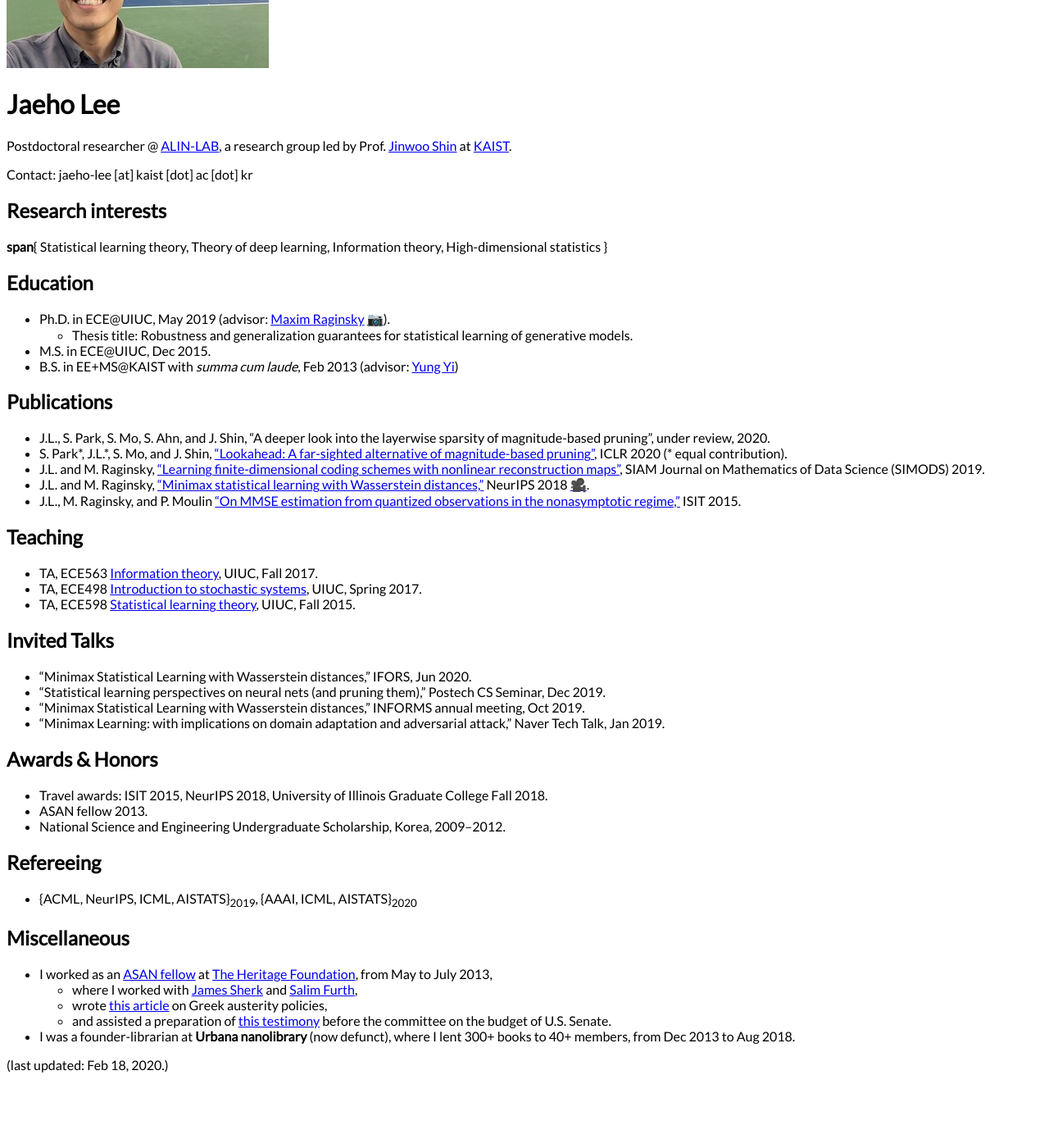
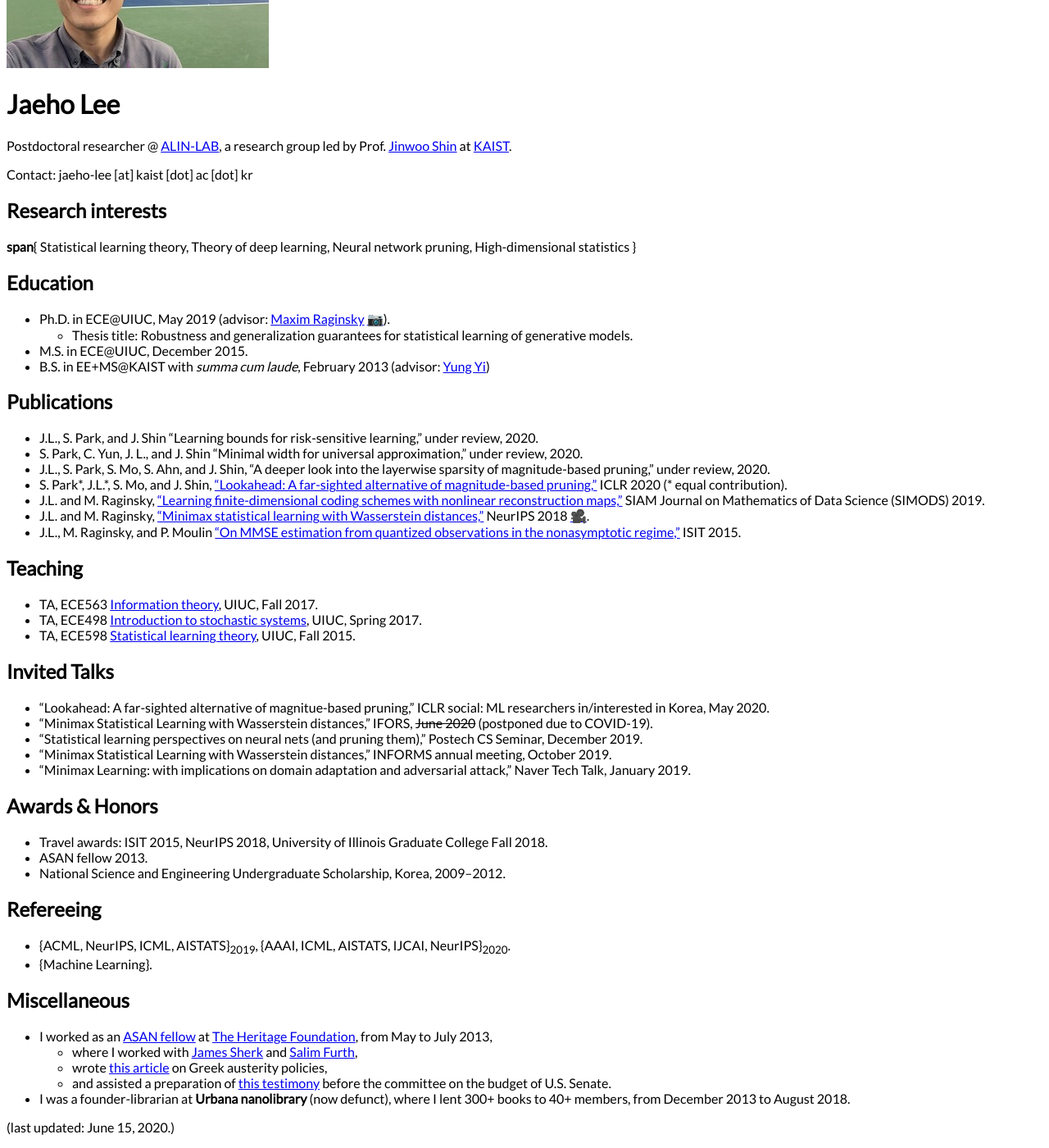
Before and after one commit to jaeho-lee/jaeho-lee.github.io, a Jekyll site: the page built from index.md, in a window 1280 px wide and 1400 px high, scrolled down 173 px. Shown: the whole window at 82% size. Built offline with Jekyll 4.4.1, drawn with Linux system fonts in a browser that asks for light colours; emoji names are drawn with the system emoji font; before the commit the page ends 1497 px from its top, so only the background shows below that.

Commit message:
homepage update

```diff
--- a/index.md
+++ b/index.md
@@ -11,18 +11,20 @@ Postdoctoral researcher @ [ALIN-LAB](http://alinlab.kaist.ac.kr), a research gro
 Contact: jaeho-lee [at] kaist [dot] ac [dot] kr
 
 ## Research interests
-**span**{ Statistical learning theory, Theory of deep learning, Information theory, High-dimensional statistics }
+**span**{ Statistical learning theory, Theory of deep learning, Neural network pruning, High-dimensional statistics }
 
 ## Education
 * Ph.D. in ECE@UIUC, May 2019 (advisor: [Maxim Raginsky](http://maxim.ece.illinois.edu) [:camera:](assets/max_and_i.jpg)).
 	* Thesis title: Robustness and generalization guarantees for statistical learning of generative models.
-* M.S. in ECE@UIUC, Dec 2015.
-* B.S. in EE+MS@KAIST with *summa cum laude*, Feb 2013 (advisor: [Yung Yi](http://lanada.kaist.ac.kr/~yi/))
+* M.S. in ECE@UIUC, December 2015.
+* B.S. in EE+MS@KAIST with *summa cum laude*, February 2013 (advisor: [Yung Yi](http://lanada.kaist.ac.kr/~yi/))
 
 ## Publications
-* J.L., S. Park, S. Mo, S. Ahn, and J. Shin, "A deeper look into the layerwise sparsity of magnitude-based pruning", under review, 2020.
-* S. Park\*, J.L.\*, S. Mo, and J. Shin, ["Lookahead: A far-sighted alternative of magnitude-based pruning"](https://openreview.net/forum?id=ryl3ygHYDB), ICLR 2020 (\* equal contribution).
-* J.L. and M. Raginsky, ["Learning finite-dimensional coding schemes with nonlinear reconstruction maps"](https://www.google.com/search?client=safari&rls=en&q=learning+finite-dimensional+coding+schems&ie=UTF-8&oe=UTF-8), SIAM Journal on Mathematics of Data Science (SIMODS) 2019.
+* J.L., S. Park, and J. Shin "Learning bounds for risk-sensitive learning," under review, 2020.
+* S. Park, C. Yun, J. L., and J. Shin "Minimal width for universal approximation," under review, 2020.
+* J.L., S. Park, S. Mo, S. Ahn, and J. Shin, "A deeper look into the layerwise sparsity of magnitude-based pruning," under review, 2020.
+* S. Park\*, J.L.\*, S. Mo, and J. Shin, ["Lookahead: A far-sighted alternative of magnitude-based pruning,"](https://openreview.net/forum?id=ryl3ygHYDB) ICLR 2020 (\* equal contribution).
+* J.L. and M. Raginsky, ["Learning finite-dimensional coding schemes with nonlinear reconstruction maps,"](https://www.google.com/search?client=safari&rls=en&q=learning+finite-dimensional+coding+schems&ie=UTF-8&oe=UTF-8) SIAM Journal on Mathematics of Data Science (SIMODS) 2019.
 * J.L. and M. Raginsky, ["Minimax statistical learning with Wasserstein distances,"](https://arxiv.org/pdf/1705.07815.pdf) NeurIPS 2018 [:movie_camera:](https://www.videoken.com/embed/h-nWXfuEpF4?tocitem=38).
 * J.L., M. Raginsky, and P. Moulin ["On MMSE estimation from quantized observations in the nonasymptotic regime,"](https://arxiv.org/pdf/1504.06029.pdf) ISIT 2015.
 
@@ -32,10 +34,11 @@ Contact: jaeho-lee [at] kaist [dot] ac [dot] kr
 * TA, ECE598 [Statistical learning theory](http://maxim.ece.illinois.edu/teaching/fall15b/index.html), UIUC, Fall 2015.
 
 ## Invited Talks
-* "Minimax Statistical Learning with Wasserstein distances," IFORS, Jun 2020.
-* "Statistical learning perspectives on neural nets (and pruning them)," Postech CS Seminar, Dec 2019.
-* "Minimax Statistical Learning with Wasserstein distances," INFORMS annual meeting, Oct 2019.
-* "Minimax Learning: with implications on domain adaptation and adversarial attack," Naver Tech Talk, Jan 2019.
+* "Lookahead: A far-sighted alternative of magnitue-based pruning," ICLR social: ML researchers in/interested in Korea, May 2020.
+* "Minimax Statistical Learning with Wasserstein distances," IFORS, ~~June 2020~~ (postponed due to COVID-19).
+* "Statistical learning perspectives on neural nets (and pruning them)," Postech CS Seminar, December 2019.
+* "Minimax Statistical Learning with Wasserstein distances," INFORMS annual meeting, October 2019.
+* "Minimax Learning: with implications on domain adaptation and adversarial attack," Naver Tech Talk, January 2019.
 
 ## Awards & Honors
 * Travel awards: ISIT 2015, NeurIPS 2018, University of Illinois Graduate College Fall 2018.
@@ -43,15 +46,15 @@ Contact: jaeho-lee [at] kaist [dot] ac [dot] kr
 * National Science and Engineering Undergraduate Scholarship, Korea, 2009–2012.
 
 ## Refereeing
-* {ACML, NeurIPS, ICML, AISTATS}<sub>2019</sub>, {AAAI, ICML, AISTATS}<sub>2020</sub>
-
+* {ACML, NeurIPS, ICML, AISTATS}<sub>2019</sub>, {AAAI, ICML, AISTATS, IJCAI, NeurIPS}<sub>2020</sub>.
+* {Machine Learning}.
 
 ## Miscellaneous
 * I worked as an [ASAN fellow](https://www.asanacademy.org/kor/main/index.php) at [The Heritage Foundation](https://www.heritage.org), from May to July 2013,
 	* where I worked with [James Sherk](https://www.heritage.org/staff/james-sherk) and [Salim Furth](https://www.heritage.org/staff/salim-furth),
 	* wrote [this article](https://www.dailysignal.com/2013/06/25/greece-austerity-doesnt-involve-public-sector-layoffs/) on Greek austerity policies,
 	* and assisted a preparation of [this testimony](https://www.budget.senate.gov/imo/media/doc/FURTH%20Testimony%2006-04-13.pdf) before the committee on the budget of U.S. Senate.
-* I was a founder-librarian at **Urbana nanolibrary** (now defunct), where I lent 300+ books to 40+ members, from Dec 2013 to Aug 2018.
+* I was a founder-librarian at **Urbana nanolibrary** (now defunct), where I lent 300+ books to 40+ members, from December 2013 to August 2018.
 
 
-(last updated: Feb 18, 2020.)
+(last updated: June 15, 2020.)
```
Also changed, not shown: 1 other file.
